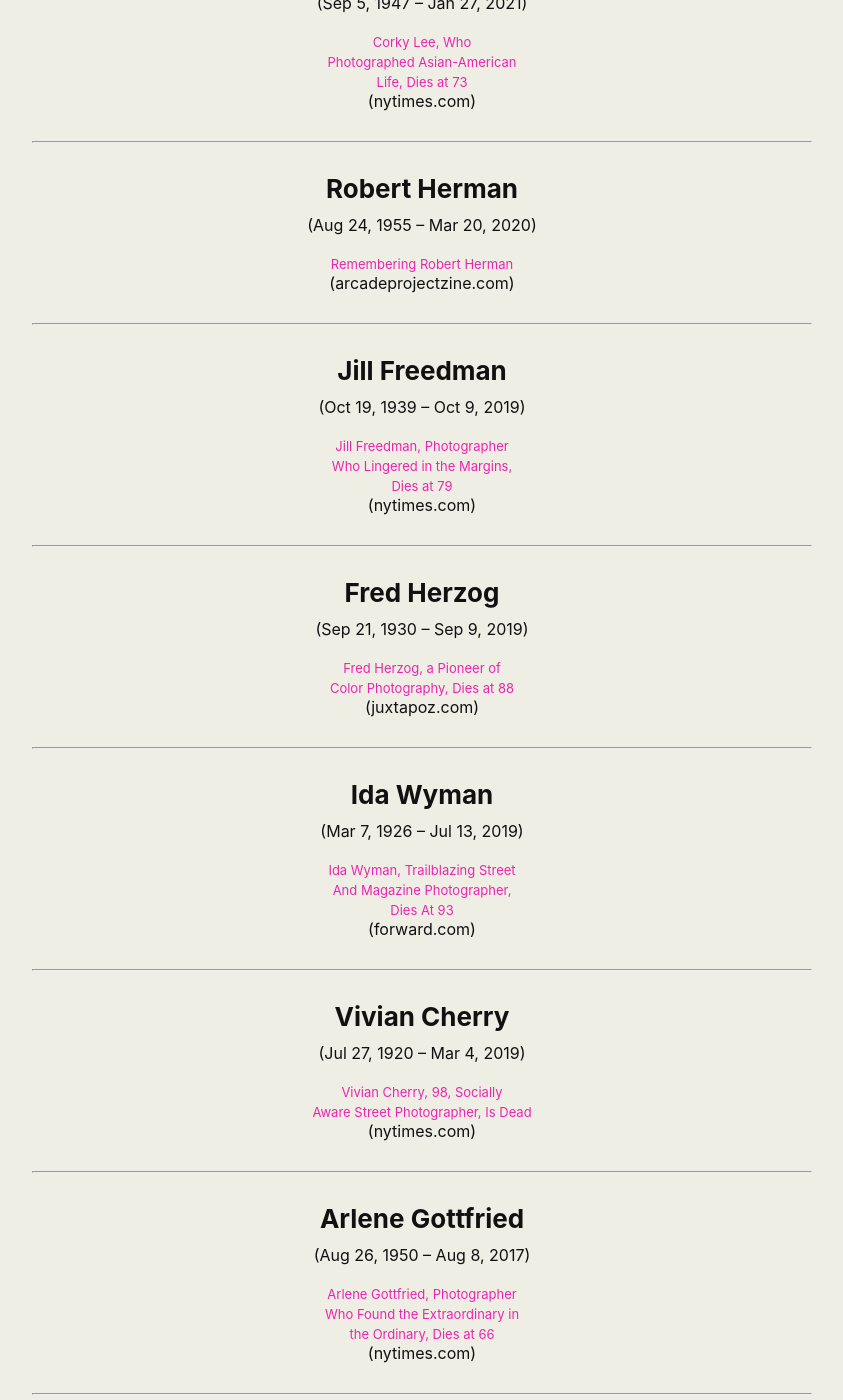
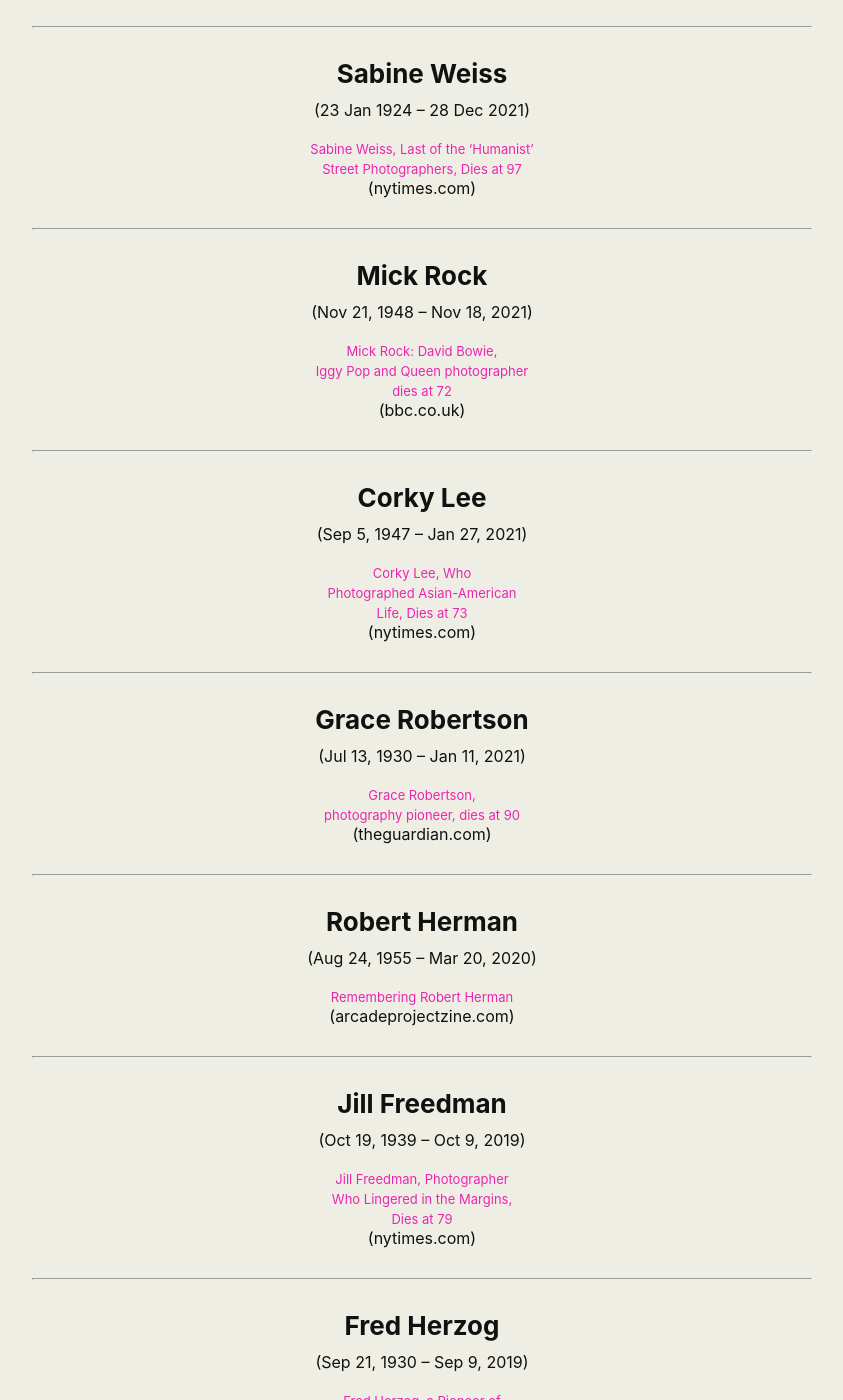
Before and after one commit to martbetz/martbetz.github.io, a Jekyll site: the page built from silent-shutters.html, in a window 1280 px wide and 1400 px high, scrolled down 4860 px. Shown: the whole window, without its empty margins (218-1061 px from the left). Built offline with Jekyll 4.4.1, drawn with Linux system fonts in a browser that asks for light colours; some of the changed text lies outside the part shown.

Commit message:
Add files via upload

```diff
--- a/silent-shutters.html
+++ b/silent-shutters.html
@@ -26,6 +26,14 @@
    My plan is to eventually turn this page into a seperate project (with it's own GitHub repo); a place of public rememberance, dedication, and reflection.
    </font>
 </p>
+
+<hr>
+
+<font size="4">
+   <span style="display:block; margin-left:2em; margin-right:2em">
+      <b>Please note that the following list has been compiled from a variety of online sources; while I presume all facts to be accurate, I can’t provide <i> any</i> guarantees.</b>
+   </span>
+</font>
 
 <hr>
 
@@ -362,6 +370,29 @@
 <p>
    <h3>
       <b>
+         Patrick Demarchelier
+      </b>
+      <br>
+      <font size="3">
+         (Aug 21, 1943 – Mar 31, 2022)
+       </font>
+     </h3>
+
+   <font size="2">
+      <a href="https://www.bbc.co.uk/news/entertainment-arts-60952353">Patrick Demarchelier:<br>Fashion photographer dies aged 78
+
+      </a>
+   <br>
+   <font size="3">
+      (bbc.co.uk)
+   </font>
+</p>
+
+<hr>
+
+<p>
+   <h3>
+      <b>
          Doris Derby
       </b>
       <br>
@@ -467,6 +498,29 @@
 <p>
    <h3>
       <b>
+         Mick Rock
+      </b>
+      <br>
+      <font size="3">
+         (Nov 21, 1948 – Nov 18, 2021)
+       </font>
+     </h3>
+
+   <font size="2">
+      <a href="https://www.bbc.co.uk/news/uk-england-manchester-59344065">Mick Rock: David Bowie,<br>Iggy Pop and Queen photographer<br>dies at 72
+
+      </a>
+   <br>
+   <font size="3">
+      (bbc.co.uk)
+   </font>
+</p>
+
+<hr>
+
+<p>
+   <h3>
+      <b>
          Corky Lee
       </b>
       <br>
@@ -482,6 +536,29 @@
    <br>
    <font size="3">
       (nytimes.com)
+   </font>
+</p>
+
+<hr>
+
+<p>
+   <h3>
+      <b>
+         Grace Robertson
+      </b>
+      <br>
+      <font size="3">
+         (Jul 13, 1930 – Jan 11, 2021)
+       </font>
+     </h3>
+
+   <font size="2">
+      <a href="https://www.theguardian.com/uk-news/2021/jan/13/grace-robertson-pioneering-photographer-with-a-gentle-eye-dies-at-90">Grace Robertson,<br>photography pioneer, dies at 90
+
+      </a>
+   <br>
+   <font size="3">
+      (theguardian.com)
    </font>
 </p>
 
```
